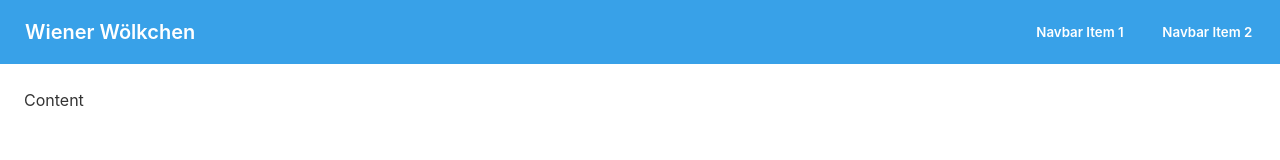
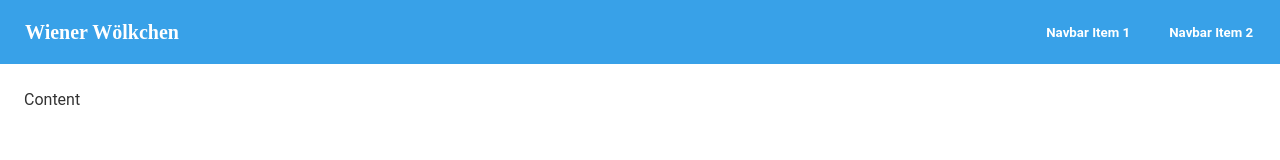
Before and after one commit to Fo00oX/Hera, a Svelte app: page / in a window 1280 px wide. Shown: the top 160 px of the page. Built offline with nearby package versions, Linux system fonts and the light colour scheme.

Commit message:
use custom fonts and semantic elements

```diff
--- a/src/index.css
+++ b/src/index.css
@@ -2,8 +2,13 @@
 @tailwind components;
 @tailwind utilities;
 
-body {
-  font-family: -apple-system, BlinkMacSystemFont, 'Segoe UI', Roboto, Oxygen,
-    Ubuntu, Cantarell, 'Open Sans', 'Helvetica Neue', sans-serif;
-  @apply min-w-full min-h-screen;
+html, body {
+    font-family: 'Roboto', sans-serif;
+    @apply min-w-full min-h-screen;
 }
+
+h1 {
+    font-family: charlemagne-std, serif;
+    font-style: normal;
+    font-weight: 500;
+}
--- a/src/lib/Drawer.svelte
+++ b/src/lib/Drawer.svelte
@@ -8,9 +8,9 @@
           <svg xmlns="http://www.w3.org/2000/svg" fill="none" viewBox="0 0 24 24" class="inline-block w-6 h-6 stroke-current text-white"><path stroke-linecap="round" stroke-linejoin="round" stroke-width="2" d="M4 6h16M4 12h16M4 18h16"></path></svg>
         </label>
       </div>
-      <div class='flex-1'>
+      <h1 class='flex-1'>
         <a href='./' class='btn btn-ghost normal-case text-xl text-white'>Wiener Wölkchen</a>
-      </div>
+      </h1>
       <div class="flex-none hidden lg:block text-white">
         <ul class="menu menu-horizontal">
           <!-- Navbar menu content here -->
```
